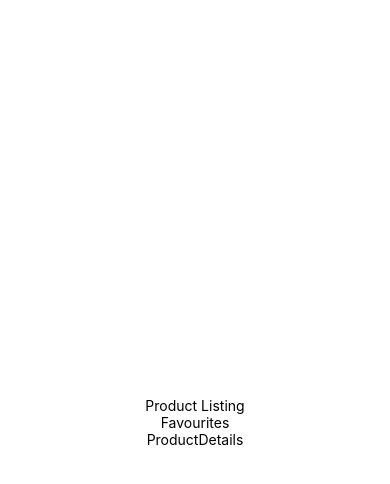
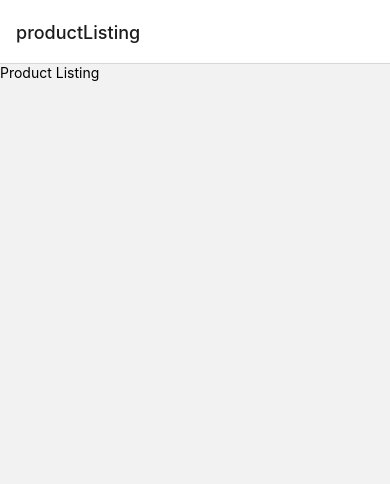
Before and after one commit to LifelikeDev/rn-first-app, a React Native app: screen / in a window 390 px wide. Shown: the top 484 px of the page. Built offline with nearby package versions, Linux system fonts and the light colour scheme.

Commit message:
import screens with react navigation

```diff
--- a/App.js
+++ b/App.js
@@ -3,14 +3,22 @@
 import ProductListing from "./screens/productListing";
 import Favourites from "./screens/favourites";
 import ProductDetails from "./screens/productDetails";
+import { NavigationContainer } from "@react-navigation/native";
+import { createNativeStackNavigator } from "@react-navigation/native-stack";
+
+const Stack = createNativeStackNavigator();
 
 export default function App() {
   return (
     <View style={styles.container}>
-      <ProductListing />
-      <Favourites />
-      <ProductDetails />
       <StatusBar style="auto" />
+      <NavigationContainer>
+        <Stack.Navigator>
+          <Stack.Screen name="productListing" component={ProductListing} />
+          <Stack.Screen name="favourites" component={Favourites} />
+          <Stack.Screen name="productDetails" component={ProductDetails} />
+        </Stack.Navigator>
+      </NavigationContainer>
     </View>
   );
 }
@@ -19,7 +27,5 @@
   container: {
     flex: 1,
     backgroundColor: "#fff",
-    alignItems: "center",
-    justifyContent: "center",
   },
 });
--- a/package.json
+++ b/package.json
@@ -9,10 +9,14 @@
     "web": "expo start --web"
   },
   "dependencies": {
+    "@react-navigation/native": "^6.1.6",
+    "@react-navigation/native-stack": "^6.9.12",
     "expo": "~48.0.6",
     "expo-status-bar": "~1.4.4",
     "react": "18.2.0",
-    "react-native": "0.71.3"
+    "react-native": "0.71.3",
+    "react-native-safe-area-context": "4.5.0",
+    "react-native-screens": "~3.20.0"
   },
   "devDependencies": {
     "@babel/core": "^7.20.0"
```
Also changed, not shown: 1 other file (tests, documents, lock files or other folders).
